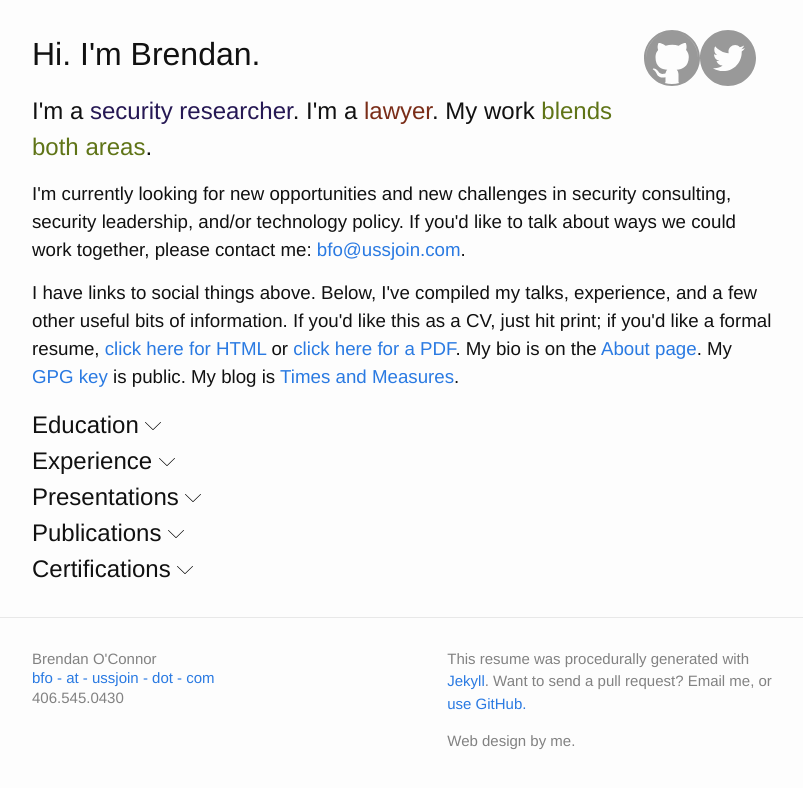
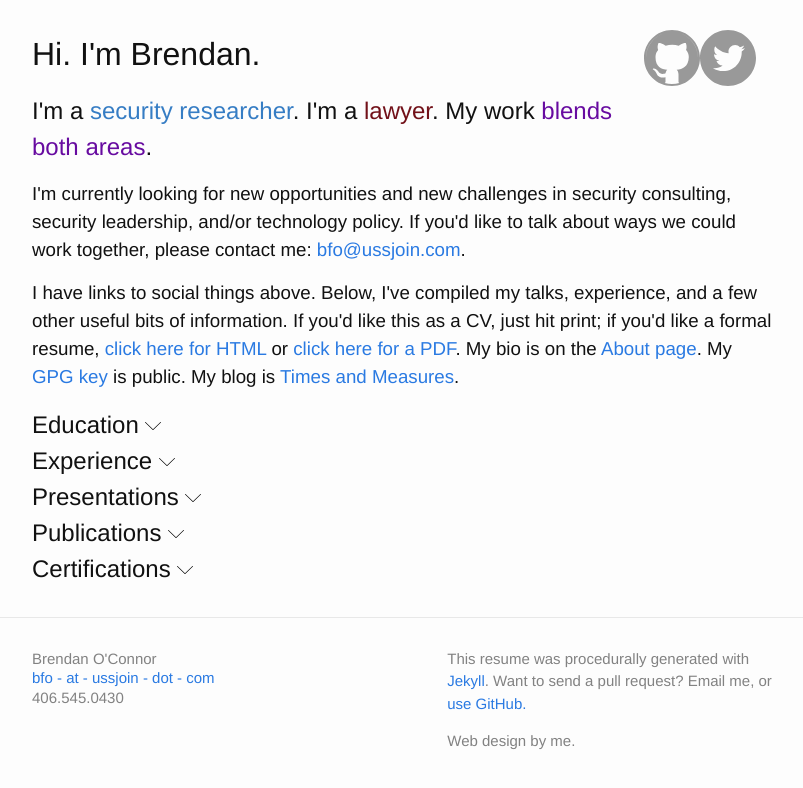
Before and after one commit to ussjoin/ussjoin.com, a Jekyll site: the page built from index.html, in a window 1280 px wide. Shown: the top 788 px of the page, without its empty margins (238-1041 px from the left). Built offline with Jekyll 4.4.1, drawn with Linux system fonts in a browser that asks for light colours.

Commit message:
Slight changes to color scheme, and fixing links for certs.

```diff
--- a/_sass/_base.scss
+++ b/_sass/_base.scss
@@ -221,7 +221,7 @@ pre {
   position:relative;
 
 
-  > .date /* For presentations */
+  > .date /* For presentations, certs */
   {
     float: right;
     margin-right: 0px;
@@ -296,7 +296,7 @@ pre {
   }
 }
 
-.technical
+/*.technical
 {
   border-color: #261854;
 }
@@ -321,6 +321,45 @@ pre {
 .technicallegaltext
 {
   color: #5F7417;
+}*/
+
+.technical
+{
+  border-color: #2D68A3;
+  a
+  {
+    color: #000000;
+  }
+}
+.technicaltext
+{
+  color:#367DC4;
+}
+
+.legal
+{
+  border-color: #721119;
+  a
+  {
+    color: #000000;
+  }
+}
+.legaltext
+{
+  color: #721119;
+}
+
+.legal.technical
+{
+  border-color: #46086D;
+  a
+  {
+    color: #000000;
+  }
+}
+.technicallegaltext
+{
+  color: #670BA0;
 }
 
 .sociallinks
--- a/index.html
+++ b/index.html
@@ -117,13 +117,14 @@ layout: default
     {% for chunk in site.data.resume.certifications %}
       <div class="certification {{ chunk.tags | join }}">
         <div class="date">{{ chunk.date }}</div>
-        <div class="title"> {{ chunk.title }}</div>
+        <div class="title">
+          {% if chunk.url %}
+            <a href="{{ chunk.url }}" title="Link to Media on {{ chunk.title }} at {{ chunk.location }}">{{ chunk.title }}</a>
+          {% else %}
+            {{ chunk.title }}
+          {% endif %}
+          </div>
         <div class="organization">{{ chunk.organization }}</div>
-        <div class="links">
-          {% if chunk.url %}
-            <div class="url"><a href="{{ chunk.url }}" title="Link to Media on {{ chunk.title }} at {{ chunk.location }}"><img class="svg" src="{{ "/images/link.svg" | prepend: site.baseurl }}" alt="Link to Media on {{ chunk.title }} at {{ chunk.location }}" /></a></div>
-          {% endif %}
-        </div>
       </div>
     {% endfor %}
   </div>
```
Also changed, not shown: resume.html (+7 -6 lines).
